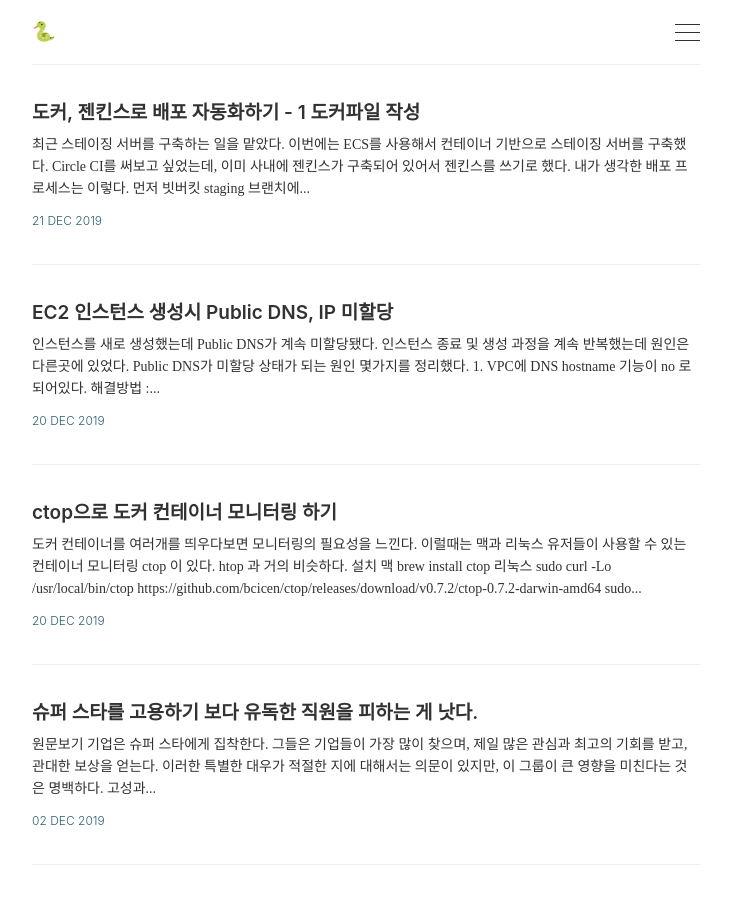
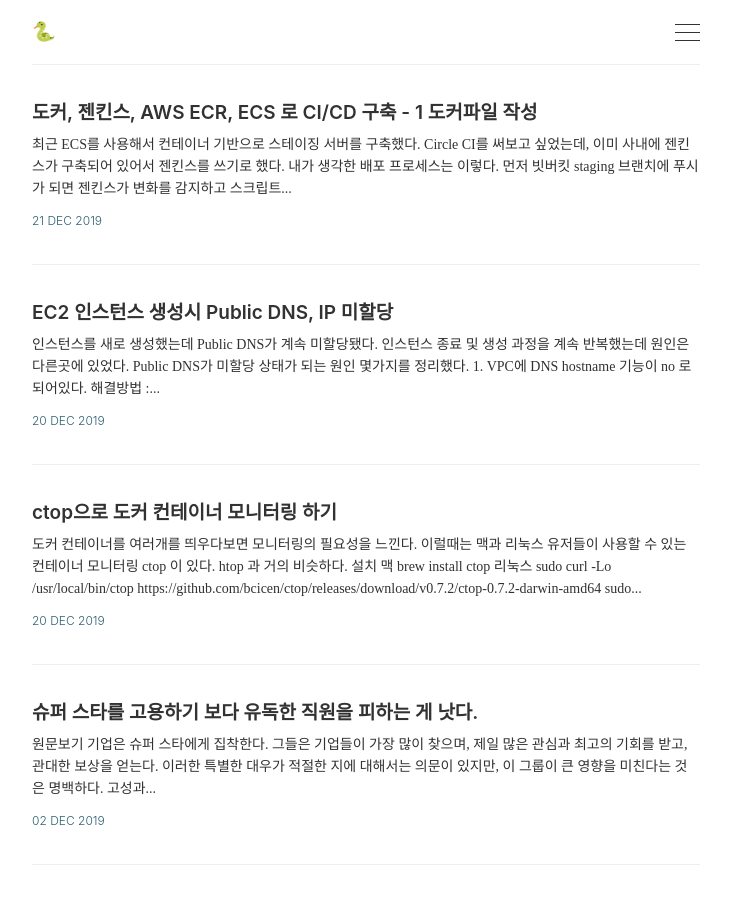
Before and after one commit to suhyunbaik/suhyunbaik.github.io, a Jekyll site: the page built from index.html, in a window 1280 px wide and 900 px high. Shown: the whole window, without its empty margins (274-1005 px from the left). Built offline with Jekyll 4.4.1, drawn with Linux system fonts in a browser that asks for light colours; the list of posts is cut into pages by our own code.

Commit message:
Feat: edit ci/cd

````diff
--- a/_posts/2019-12-21-automated-deploy-using-docker-and-jenkins.md
+++ b/_posts/2019-12-21-automated-deploy-using-docker-and-jenkins.md
@@ -1,9 +1,9 @@
 ---
 layout: post
-title: 도커, 젠킨스로 배포 자동화하기 - 1 도커파일 작성
+title: 도커, 젠킨스, AWS ECR, ECS 로 CI/CD 구축 - 1 도커파일 작성
 tags: [Docker, Jenkins, DevOps]
 ---
-최근 스테이징 서버를 구축하는 일을 맡았다. 이번에는 ECS를 사용해서 컨테이너 기반으로 스테이징 서버를 구축했다. Circle CI를 써보고 싶었는데, 이미 사내에 젠킨스가 구축되어 있어서 젠킨스를 쓰기로 했다.
+최근 ECS를 사용해서 컨테이너 기반으로 스테이징 서버를 구축했다. Circle CI를 써보고 싶었는데, 이미 사내에 젠킨스가 구축되어 있어서 젠킨스를 쓰기로 했다.
 
 ![deploy process](/images/posts/deploy-process.png)
 내가 생각한 배포 프로세스는 이렇다. 먼저 빗버킷 `staging` 브랜치에 푸시가 되면 젠킨스가 변화를 감지하고 스크립트 실행한다. 그러면 도커 이미지를 생성하고, 생성된 도커 이미지는 `AWS ECR`에 푸시한다. 새 이미지를 가지고 `AWS ECS` 파게이트에 배포한다.
@@ -12,7 +12,7 @@
 
 
 
-python 2.7 alpine 버전을 사용하는 도커 파일을 작성한다.
+`python 2.7 alpine` 버전을 사용하는 도커 파일을 작성한다.
 
 ```dockerfile
 # arguments
@@ -52,14 +52,12 @@
 ```
 
 도커 이미지를 `test` 라는 이름으로 빌드한다.
-
 ```shell
 docker build -t test --build-arg SSH_PRIVATE_KEY="$(cat ~/.ssh/id_rsa)" .
 ```
 
 
 도커 이미지로 컨테이너를 띄운다.
-
 ```shell
 docker run -it --rm test:latest
 ```
@@ -67,7 +65,6 @@
 
 
 도커 컨테이너가 떴는지 확인한다.
-
 ```shell
 docker ps
 ```
@@ -75,7 +72,6 @@
 
 
 만약 컨테이너가 떴다면 터미널 화면 또는 인터넷 브라우저에서 `0.0.0.0:8000` 주소로 확인할 수 있다. 만약 문제가 있어서 컨테이너가 안떴다면 다음 명령어로 정지한 컨테이너를 확인할 수 있다.
-
 ```shell
 docker ps -a
 ```
@@ -83,3 +79,8 @@
 
 
 도커 컨테이너를 확인하고 컨테이너를 삭제한다. 이 방법은 젠킨스에서 자동배포할때 사용할 수 없다. 그리고 해당 프로젝트가 설치하는 패키지가 많아서 이미지를 빌드하는데 기본적으로 1분이 넘었다. 여러가지 방법이 있을 수 있겠지만 나는 이전에 빌드된 이미지를 베이스 이미지로 사용하는 방법을 선택했다. 해당 프로젝트는 사용하는 라이브러리가 크게 바뀌지 않을 예정이여서 가능했다. 먼저 빌드한 이미지를 `base image` 라는 이름으로 `AWS ECR`에 푸시하고, 이미지를 빌드 할 때 마다 `base image` 를 갖고와서 그 이미지를 기반으로 빌드하는 방법이다.
+이 방법은 다음과 같은 스텝을 거쳤다.
+1. 베이스 이미지로 사용할 이미지를 로컬에서 빌드한다.
+2. `AWS ECR`에 푸시한다.
+3. 젠킨스에 `Build with parameters` 설정에서 Base image의 태그를 추가한다.
+4. 테스트 한다.
````
